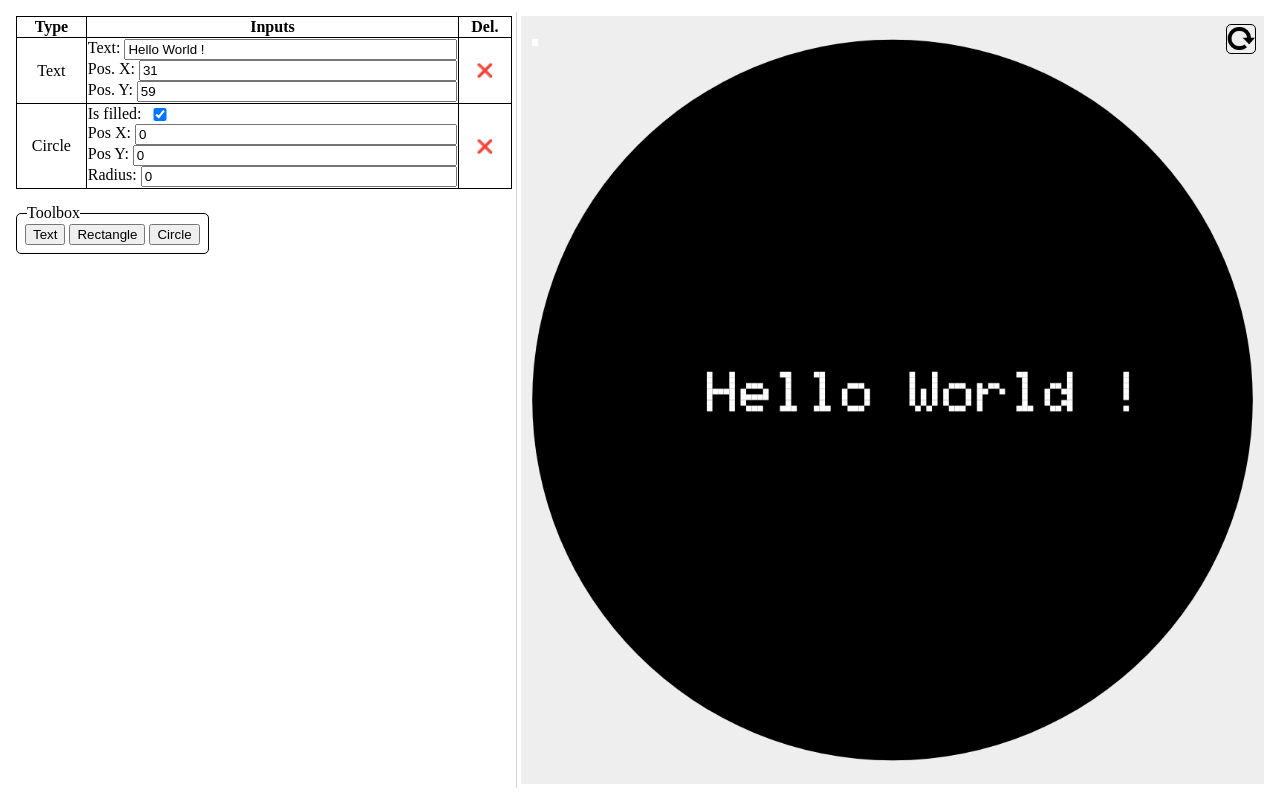
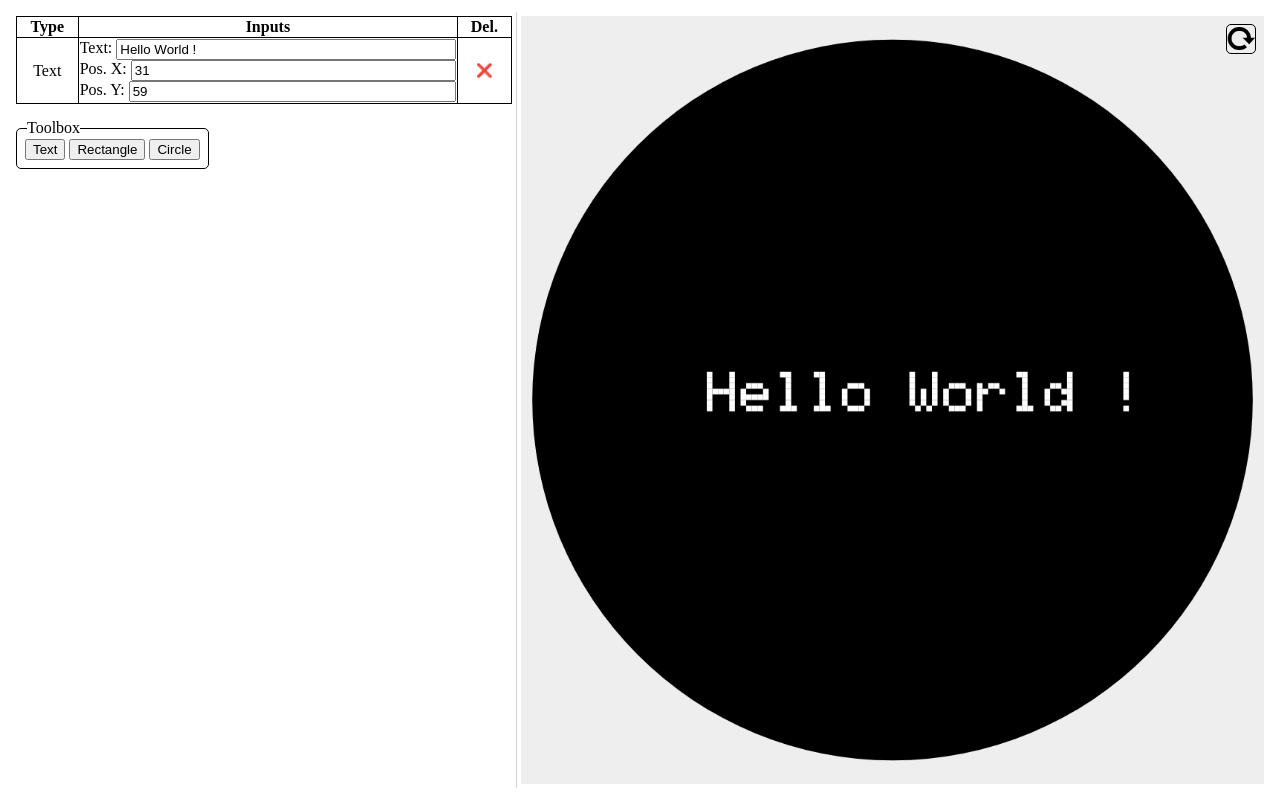
Before and after one commit to steamicc/steami-tools, a plain HTML site: page steami-screen/index.html in a window 1280 px wide. Drawn offline with Linux system fonts and the light colour scheme.

Commit message:
remove test lien

```diff
--- a/steami-screen/index.html
+++ b/steami-screen/index.html
@@ -37,8 +37,6 @@
             demo.getElementsByClassName("pos_x")[0].value = 31;
             demo.getElementsByClassName("pos_y")[0].value = 59;
 
-            add_circle_line();
-
             draw();
 
             addEventListener("resize", (event) => {draw();});
```
